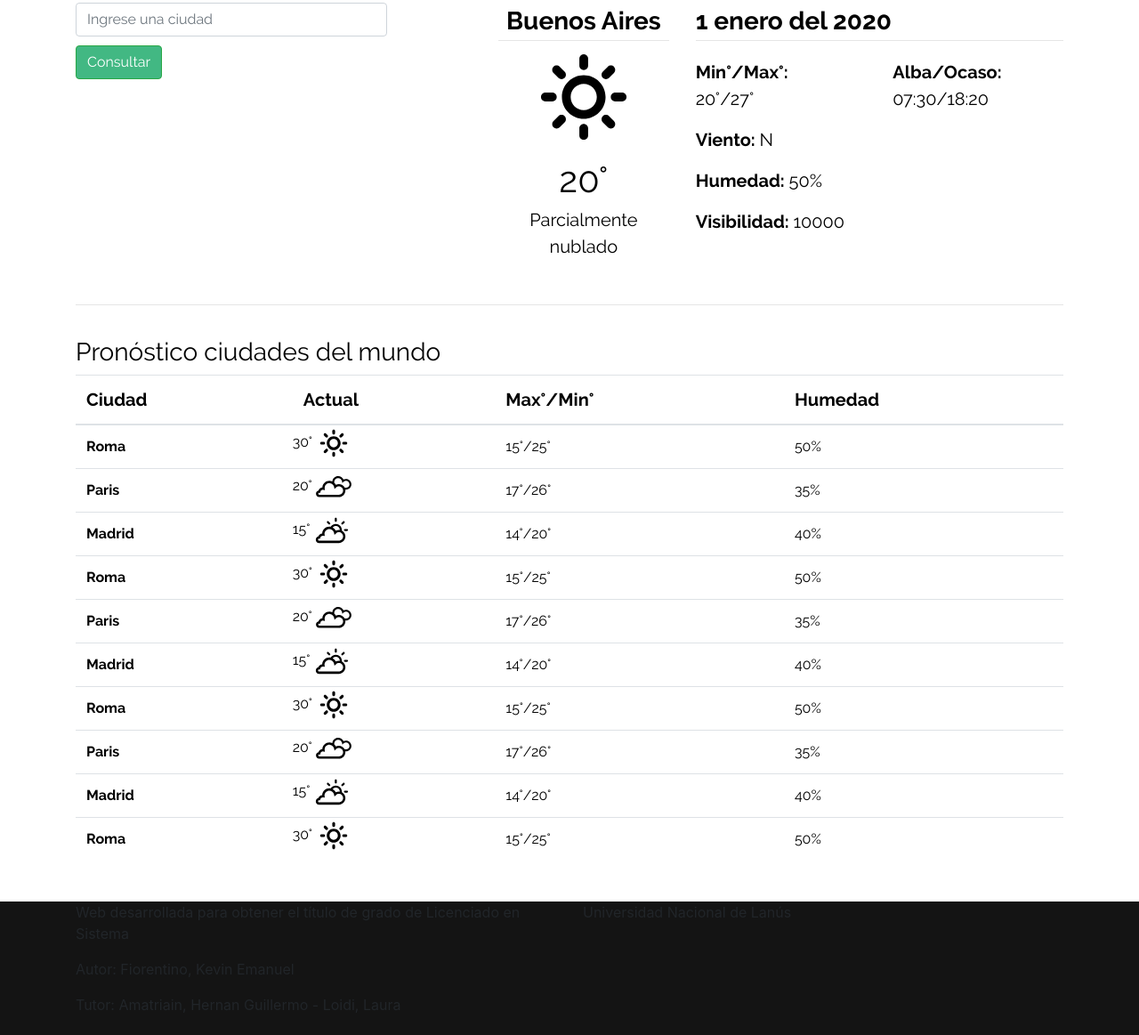
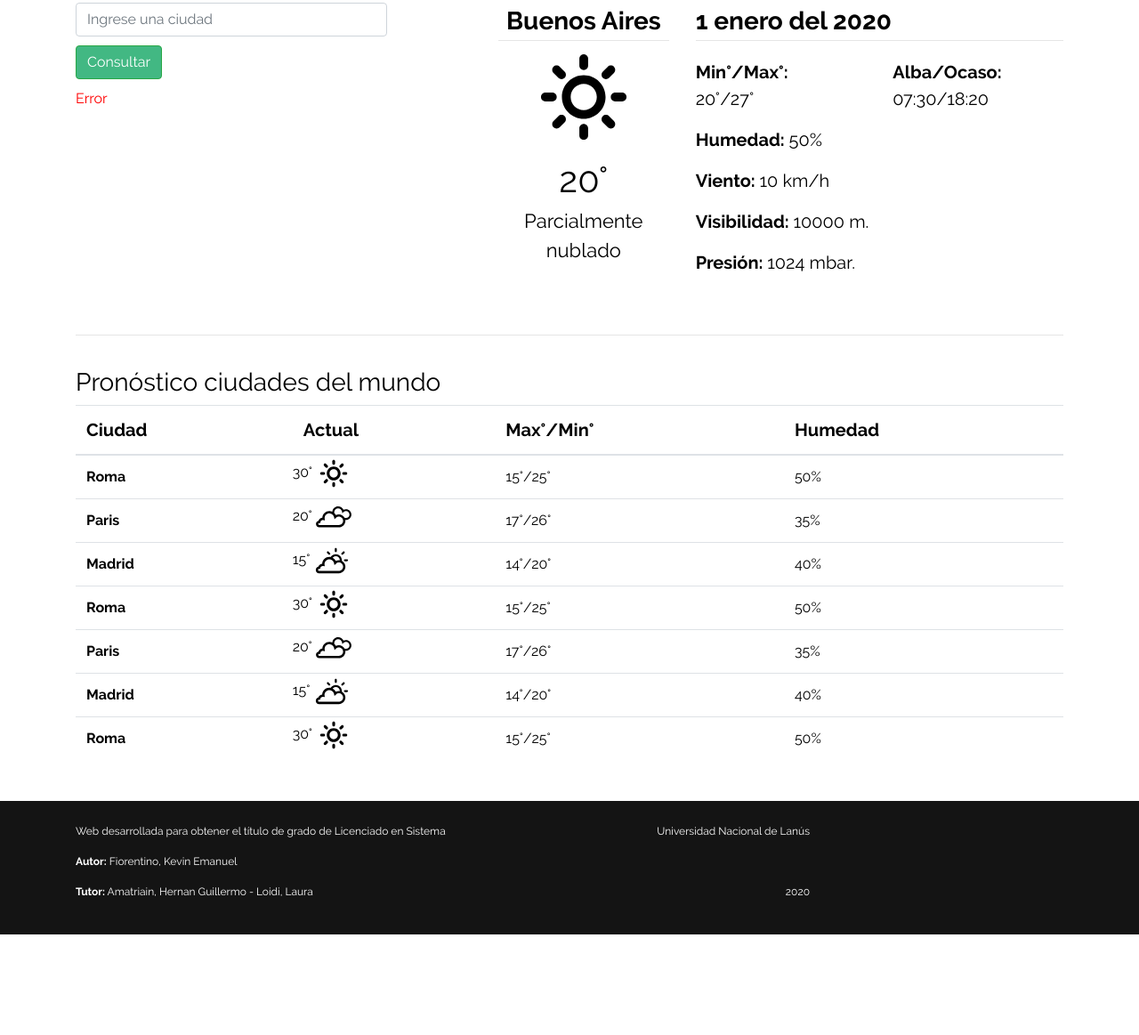
Before and after one commit to KevinFiorentino/web-tfi, a plain HTML site: page index.html in a window 1280 px wide. Shown: the part 217-1380 px from the top of the page at 89% size. After the commit the page ends 1267 px from the top, so only its background shows below. Drawn offline with nearby package versions, Linux system fonts and the light colour scheme.

Commit message:
maqueta html clima ciudad

```diff
--- a/assets/css/style.css
+++ b/assets/css/style.css
@@ -29,6 +29,7 @@ footer {
     background-color: #141414;
     margin-top: 30px;
     height: 150px;
+    padding-top: 25px;
 }
 
 h1 {
@@ -119,6 +120,12 @@ h2, h3 {
     margin-top: 10px;
 }
 
+.error-ciudad p {
+    font-family: Raleway;
+    color: red;
+    margin-top: 10px;
+}
+
 .pronostico-hoy p {
     color: black;
     font-family: Raleway;
@@ -152,10 +159,11 @@ h2, h3 {
 }
 
 .pronostico-hoy p:nth-child(2n) {
-    font-size: 20px;
+    font-size: 22px;
 }
 
 .img-pronostico {
+    width: 126px;
     display: block;
     margin-left: auto;
     margin-right: auto;
@@ -192,3 +200,17 @@ h2, h3 {
 .img-cont-ciudad span {
     margin-top: 10px;
 }
+
+.footer-text-left, .footer-text-right {
+    color: white;
+    font-family: Raleway;
+    font-size: 12px;
+}
+
+.footer-text-right {
+    text-align: right;
+}
+
+.footer-text-right p ~ p {
+    margin-top: 50px;
+}
--- a/index.html
+++ b/index.html
@@ -28,8 +28,6 @@
 		</div>
 	</header>
 
-	<!-- http://api.openweathermap.org/data/2.5/weather?q=bogota&units=metric&appid=f3f376b99fe63334a561bad62acb4f94 -->
-
 	<main>
 		<div class="container">
 			<div class="row">
@@ -40,10 +38,13 @@
 			</div>
 			<div class="row">
 				<div class="col-lg-4 col-md-4 col-sm-4 col-xs-4">
-					<form id="form-pronostico" action="#">
-						<input class="form-control" type="text" name="ciudad" placeholder="Ingrese una ciudad">
-						<button class="btn btn-success">Consultar</button>
-					</form>
+					<div id="form-pronostico">
+						<input class="form-control" type="text" name="buscar_ciudad" v-model="buscar_ciudad" placeholder="Ingrese una ciudad">
+						<button v-on:click="pronostico_ciudad" class="btn btn-success">Consultar</button>
+						<div class="error-ciudad">
+							<p>Error</p>
+						</div>
+					</div>
 				</div>
 
 				<div class="offset-lg-1 offset-md-1 offset-sm-1 offset-xs-1"></div>
@@ -77,9 +78,10 @@
 										</div>
 									</div>
 								</div>
-								<p><strong>Viento: </strong>N</p>
 								<p><strong>Humedad: </strong>50%</p>
-								<p><strong>Visibilidad: </strong>10000</p>
+								<p><strong>Viento: </strong> 10 km/h</p>
+								<p><strong>Visibilidad: </strong>10000 m.</p>
+								<p><strong>Presión: </strong>1024 mbar.</p>
 							</div>
 						</div>
 
@@ -175,33 +177,6 @@
 					      <td>15°/25°</td>
 					      <td>50%</td>
 					    </tr>
-					    <tr>
-					      <th scope="row">Paris</th>
-					      <td class="img-cont-ciudad img-v img-h-ciudad">
-					      	<span>20°</span>
-					      	<img class="img-ciudad" src="./assets/images/icons/03d.svg">
-					      </td>
-					      <td>17°/26°</td>
-					      <td>35%</td>
-					    </tr>
-					    <tr>
-					      <th scope="row">Madrid</th>
-					      <td class="img-cont-ciudad img-v img-h-ciudad">
-					      	<span>15°</span>
-					      	<img class="img-ciudad" src="./assets/images/icons/02d.svg">
-					      </td>
-					      <td>14°/20°</td>
-					      <td>40%</td>
-					    </tr>
-					    <tr>
-					      <th scope="row">Roma</th>
-					      <td class="img-cont-ciudad img-v img-h-ciudad">
-					      	<span>30°</span>
-					      	<img class="img-ciudad" src="./assets/images/icons/01d.svg">
-					      </td>
-					      <td>15°/25°</td>
-					      <td>50%</td>
-					    </tr>
 
 					  </tbody>
 					</table>
@@ -214,16 +189,18 @@
 	<footer>
 		<div class="container">
 			<div class="row">
-				<div class="col-lg-6 col-md-6 col-sm-6 col-xs-6">
-					<div class="footer-text">
+				<div class="col-lg-5 col-md-5 col-sm-5 col-xs-5">
+					<div class="footer-text-left">
 						<p>Web desarrollada para obtener el título de grado de Licenciado en Sistema</p>
-						<p>Autor: Fiorentino, Kevin Emanuel</p>
-						<p>Tutor: Amatriain, Hernan Guillermo - Loidi, Laura</p>
+						<p><strong>Autor:</strong> Fiorentino, Kevin Emanuel</p>
+						<p><strong>Tutor:</strong> Amatriain, Hernan Guillermo - Loidi, Laura</p>
 					</div>
 				</div>
-				<div class="col-lg-6 col-md-6 col-sm-6 col-xs-6">
-					<div class="footer-text">
+				<div class="col-lg-4 col-md-4 col-sm-4 col-xs-4">
+					<div class="footer-text-right">
 						<p>Universidad Nacional de Lanús</p>
+						<p></p>
+						<p>2020</p>
 					</div>
 				</div>
 			</div>
```
Also changed, not shown: assets/images/icons/clima_default.png (added).
